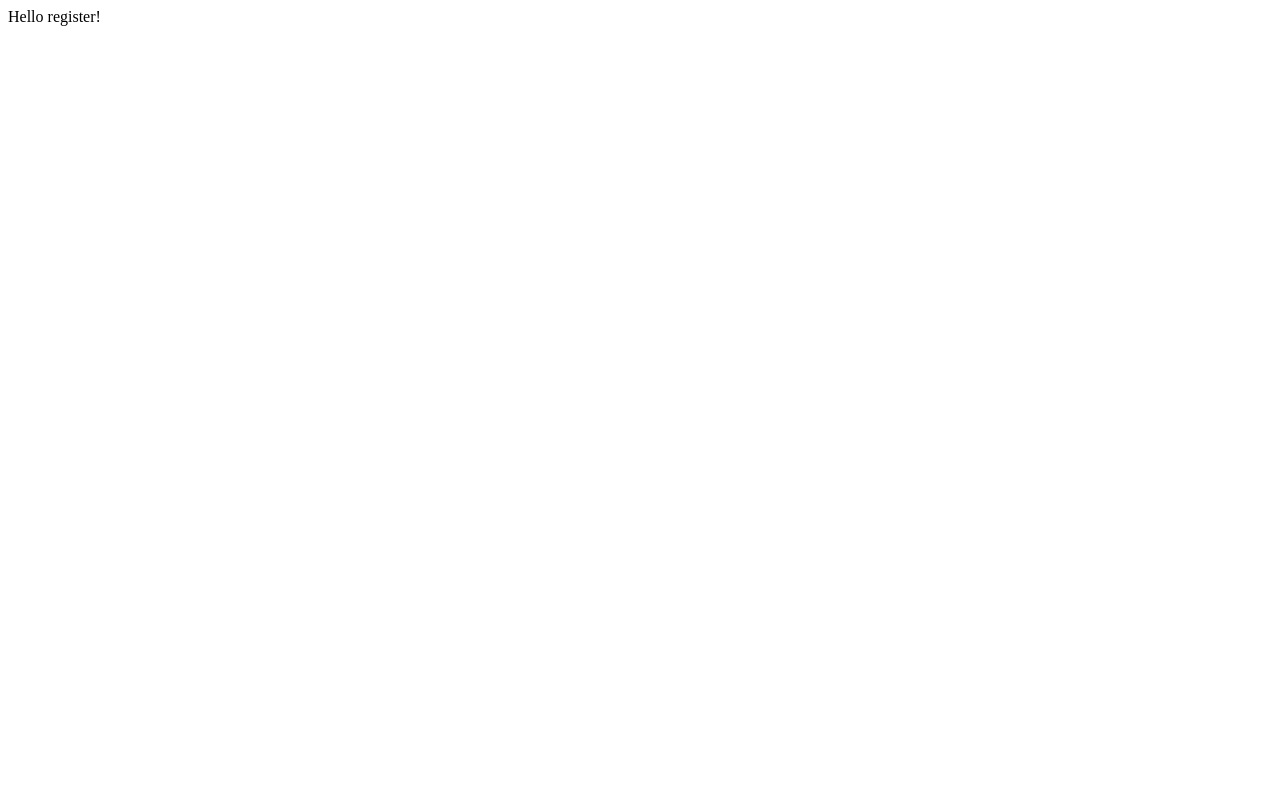
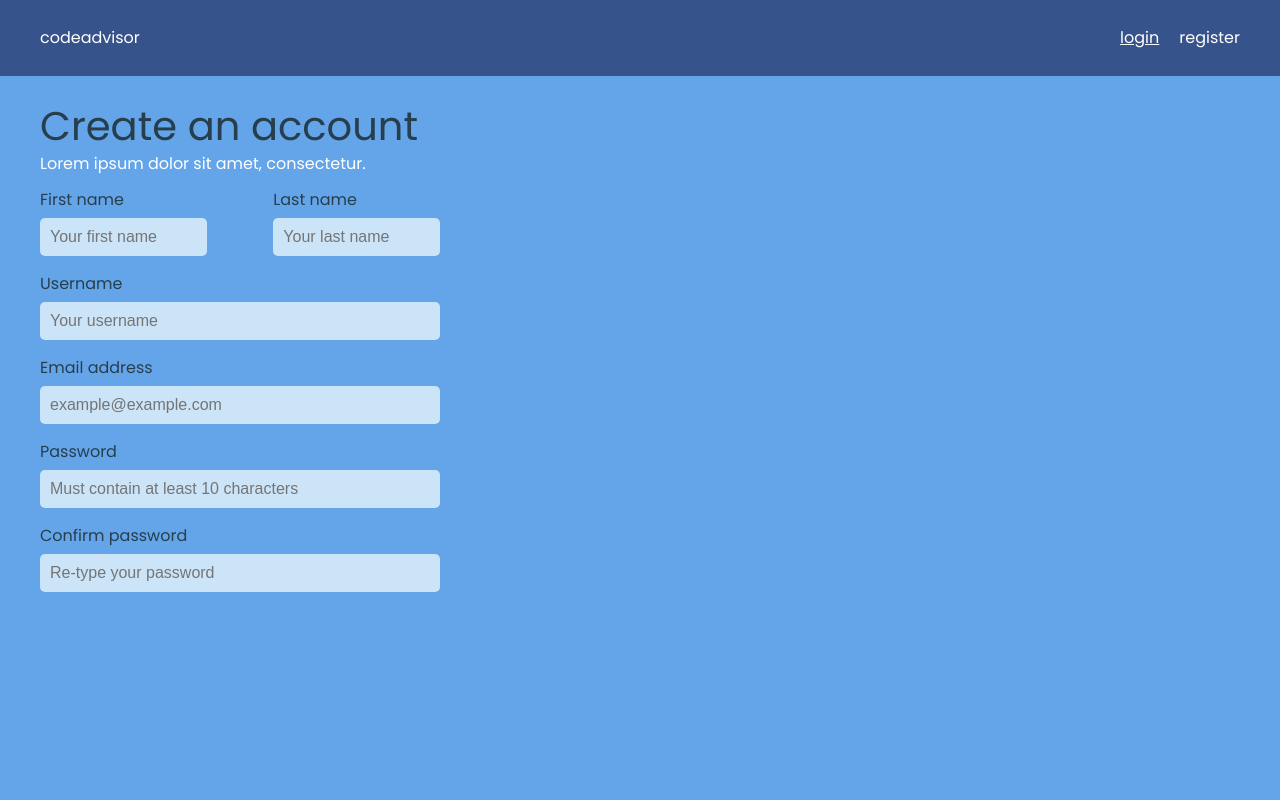
Before and after one commit to chipchap31/codeadvisor, a Flask app: page /register in a window 1280 px wide. Before the commit the page is almost empty. Run offline with Flask 2, Linux system fonts and the light colour scheme; some libraries are stand-ins or nearby versions.

Commit message:
added register input fields

```diff
--- a/app.py
+++ b/app.py
@@ -4,9 +4,11 @@ import os
 
 app = Flask(__name__)
 
-
+# we extract the mongo uri from the env
 MONGO_URI = os.environ.get("MONGO_URI")
 
+# we imported the file with mongo that contains the class Mongo
+# and we initialize a new connection to mongodb
 db = Mongo(MONGO_URI)
 
 
@@ -18,7 +20,7 @@ def index():
 @app.route("/register")
 def register():
 
-    return "Hello register!"
+    return render_template("register.html")
 
 
 if __name__ == "__main__":
--- a/static/sass/base/colour.sass
+++ b/static/sass/base/colour.sass
@@ -1,8 +1,12 @@
 $dark_blue: #273e4c
 $indigo: #37538c
-
+$blue: #64a5e9
+$light_blue: #cbe4f8
 .bg_indigo
     background-color: $indigo
-
+.bg_blue
+    background-color: $blue
+.bg_light_blue
+    background-color: $light_blue
 .color_white
     color: white
--- a/static/sass/base/reset.sass
+++ b/static/sass/base/reset.sass
@@ -28,7 +28,8 @@ blockquote:before, blockquote:after, q:before, q:after
 table
     border-collapse: collapse
     border-spacing: 0
-img
+img,form, input
     width: 100%
-form
-    width: 100%
+
+input
+    font-size: 16px
--- a/static/sass/base/typo.sass
+++ b/static/sass/base/typo.sass
@@ -1,8 +1,12 @@
 @import url('https://fonts.googleapis.com/css?family=Poppins:400,400i,700&display=swap')
-
+$headingSize: ("h1": "40px", "h2": "32px", "h3": "30px", "h4": "24px", "h5": "18px" )
 body
     font-family: "Poppins", sans-serif
     color: $dark_blue
 
 .decor-none
     text-decoration: none
+
+@each $el, $size in $headingSize
+    #{$el}
+        font-size: #{$size}
--- /dev/null
+++ b/static/sass/components/form.sass
@@ -0,0 +1,5 @@
+input
+    border: none
+    border-radius: 5px
+    background-color: $light_blue
+    padding: 10px
--- a/static/sass/master.sass
+++ b/static/sass/master.sass
@@ -3,3 +3,4 @@
 @import "base/colour"
 @import "base/typo"
 @import "layout/grid"
+@import "components/form"
--- a/templates/base.html
+++ b/templates/base.html
@@ -1,5 +1,3 @@
-{% from "includes/macros.html" import render_nav %}
-
 <!DOCTYPE html>
 <html lang="en">
 
@@ -11,12 +9,10 @@
     <link rel="stylesheet" href="{{ url_for("static", filename="css/master.css")}}">
 </head>
 
-<body>
-    {{ render_nav(False) }}
-    <main>
-        {% block content %}
-        {% endblock %}
-    </main>
+<body class="bg_blue">
+    {% block content %}
+    {% endblock %}
+
 </body>
 
 </html>
--- a/templates/includes/macros.html
+++ b/templates/includes/macros.html
@@ -5,16 +5,16 @@
     <div class='container x_space-between d_flex'>
         <a href='#' class='color_white decor-none'>codeadvisor</a>
         <ul class='d_flex'>
-        {% if email %}
+            {% if email %}
             <li>{{ email }}</li>
-        {% else %}
+            {% else %}
             <li>
                 <a href='/login' class='color_white'>login</a>
             </li>
             <li class='ml_20'>
                 <a href='/register' class='color_white decor-none'>register</a>
             </li>
-        {% endif %}
+            {% endif %}
         </ul>
     </div>
 </nav>
@@ -24,3 +24,9 @@
 
 
 {% endmacro %}
+
+
+{% macro render_input(name, label, type, placeholder) %}
+<label for='{{name}}'>{{label}}</label>
+<input class="mt_10 mb_20" id='{{name}}' name='{{name}}' type='{{type}}' placeholder="{{placeholder}}">
+{% endmacro %}
--- a/templates/index.html
+++ b/templates/index.html
@@ -1,9 +1,11 @@
+{% from "includes/macros.html" import render_nav %}
 {% extends "base.html" %}
 {% block content %}
-<section id="hero">
+{{ render_nav(False) }}
+<header>
     <div class='container'>
         hello hero
     </div>
-</section>
+</header>
 
 {% endblock %}
--- /dev/null
+++ b/templates/register.html
@@ -0,0 +1,32 @@
+{% from "includes/macros.html" import render_input, render_nav %}
+{% extends "base.html" %}
+{% block content %}
+{{ render_nav(False) }}
+
+<header id="hero">
+    <div class='container'>
+        <div class='row mt_30'>
+            <div class='col_4'>
+                <h1>Create an account</h1>
+                <p class='mt_10 color_white'>Lorem ipsum dolor sit amet, consectetur.</p>
+                <form class="mt_20">
+                    <div class='row d_flex x_space-between'>
+                        <div class='col_5'>
+                            {{ render_input("first_name", "First name", "text", "Your first name")}}
+                        </div>
+                        <div class='col_5'>
+                            {{ render_input("last_name", "Last name", "text", "Your last name")}}
+                        </div>
+                    </div>
+                    {{ render_input("user_name", "Username", "text", "Your username")}}
+                    {{ render_input("email", "Email address", "email", "example@example.com")}}
+                    {{ render_input("password", "Password", "password", "Must contain at least 10 characters")}}
+                    {{ render_input("password2", "Confirm password", "password", "Re-type your password")}}
+
+                </form>
+            </div>
+        </div>
+    </div>
+</header>
+
+{% endblock %}
```
Also changed, not shown: static/css/master.css, 1 other file.
